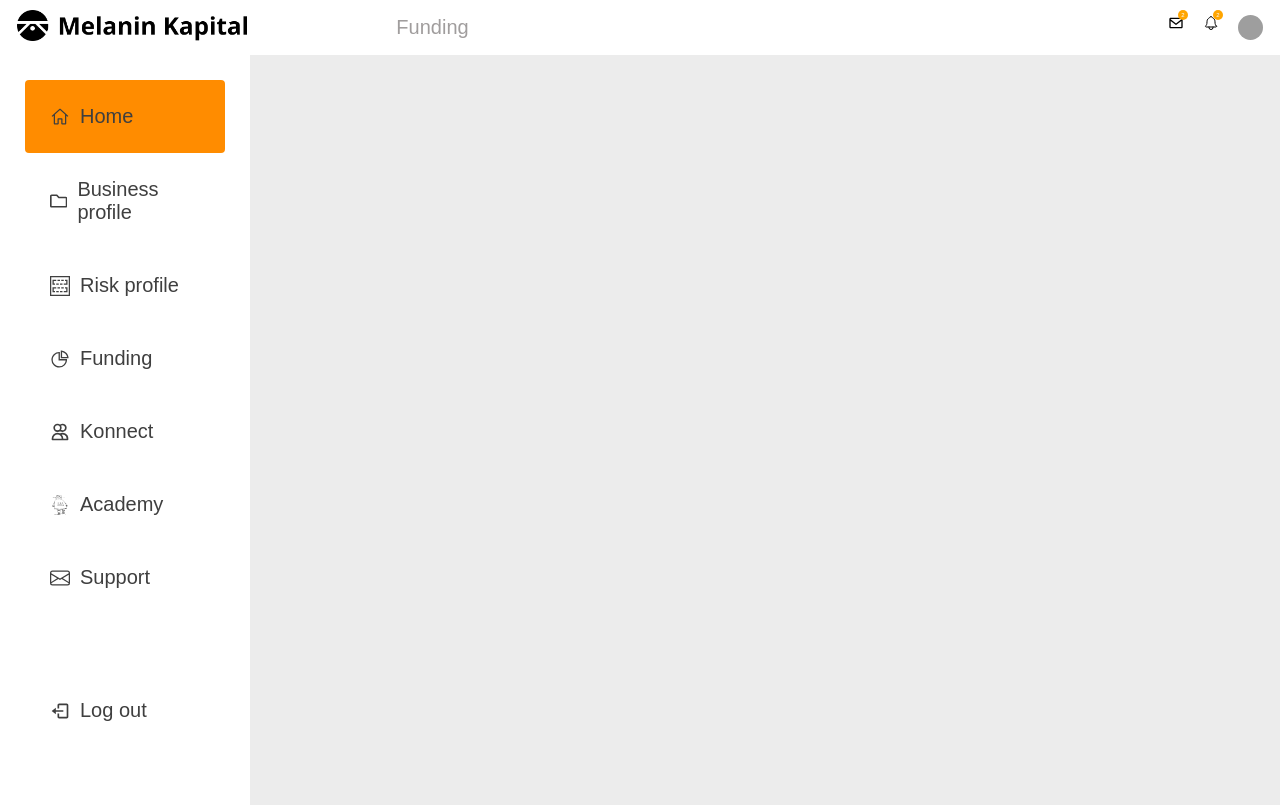
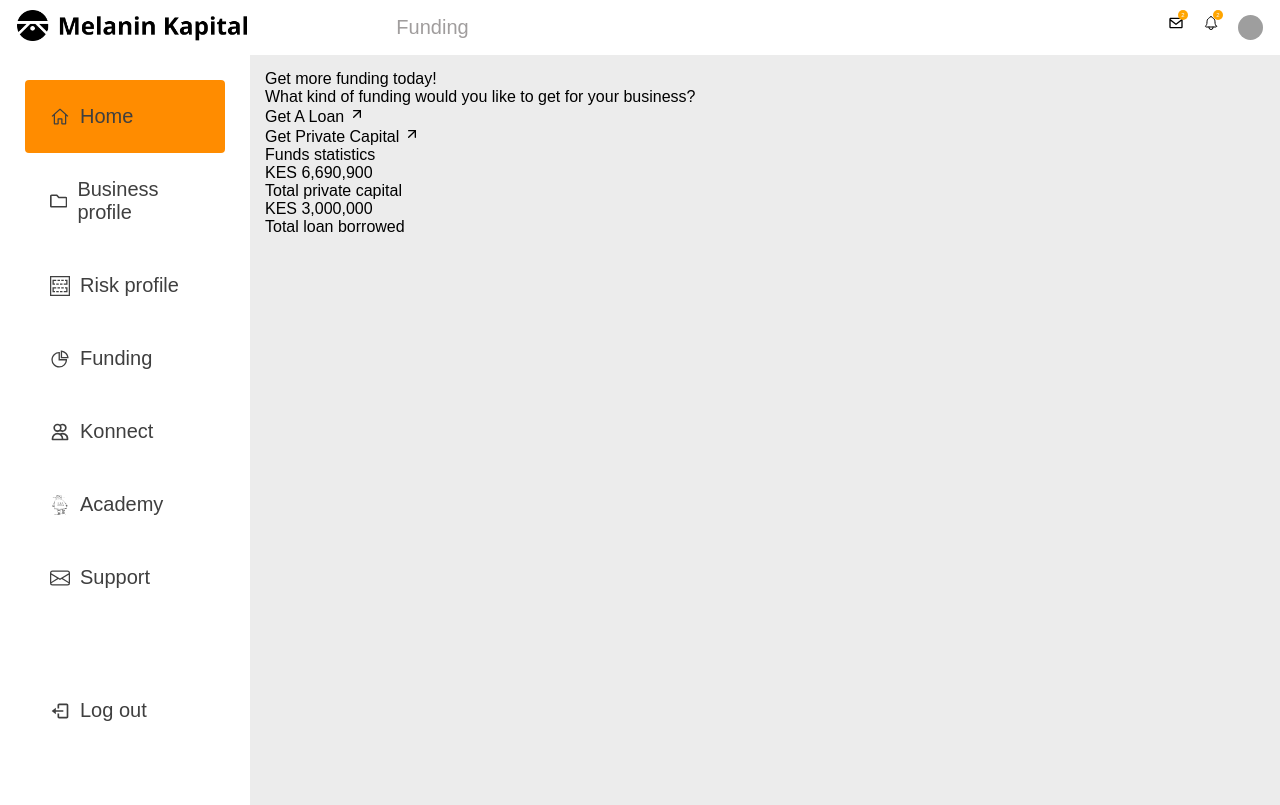
Before and after one commit to siccoo/melanin_kapital, a React (Create React App) app: page / in a window 1280 px wide. Built offline with nearby package versions, Linux system fonts and the light colour scheme; grey boxes are pictures that could not be loaded.

Commit message:
updates on components & pages

```diff
--- a/src/App.css
+++ b/src/App.css
@@ -17,12 +17,3 @@ a {
 .container {
   display: flex;
 }
-
-.main__content {
-  flex: 4;
-  background-color: #ececec;
-  padding: 15px;
-  height: calc(100vh - 50px);
-  position: sticky;
-  top: 50px;
-}
--- a/src/App.js
+++ b/src/App.js
@@ -3,6 +3,7 @@ import Topbar from "./components/topbar/Topbar";
 import { BrowserRouter as Router, Switch, Route, Link } from "react-router-dom";
 
 import "./App.css";
+import Home from "./pages/home/Home";
 
 function App() {
   return (
@@ -11,9 +12,7 @@ function App() {
       <div className="container">
         <Sidebar />
         <Switch>
-          <div className="main__content">
-
-          </div>
+          <Home />
         </Switch>
 
       </div>
--- /dev/null
+++ b/src/components/fundStatistics/FundStatistics.jsx
@@ -0,0 +1,39 @@
+import "./fundstatistics.css";
+
+import { FiArrowUpRight } from "react-icons/fi";
+
+export default function FundStatistics() {
+  return (
+    <div className="fundStatWrapper">
+      <p>Get more funding today!</p>
+      <span>What kind of funding would you like to get for your business?</span>
+      <div className="fundStatLoan">
+        <p>
+          Get A Loan{" "}
+          <span>
+            <FiArrowUpRight />
+          </span>
+        </p>
+      </div>
+      <div className="fundStatCapital">
+        <p>
+          Get Private Capital{" "}
+          <span>
+            <FiArrowUpRight />
+          </span>
+        </p>
+      </div>
+      <section className="fundStatContainer">
+        <p>Funds statistics</p>
+        <div className="roundedContainer">
+          <p>KES 6,690,900</p>
+          <span>Total private capital</span>
+        </div>
+        <div className="roundedContainer">
+          <p>KES 3,000,000</p>
+          <span>Total loan borrowed</span>
+        </div>
+      </section>
+    </div>
+  );
+}
--- /dev/null
+++ b/src/pages/home/Home.jsx
@@ -0,0 +1,10 @@
+import FundStatistics from '../../components/fundStatistics/FundStatistics'
+import './home.css'
+
+export default function Home() {
+  return (
+    <div className='home'>
+        <FundStatistics />
+    </div>
+  )
+}
--- /dev/null
+++ b/src/pages/home/home.css
@@ -0,0 +1,8 @@
+.home {
+    flex: 4;
+    background-color: #ececec;
+    padding: 15px;
+    height: calc(100vh - 50px);
+    position: sticky;
+    top: 50px;
+  }
```
Also changed, not shown: src/components/currentLoans/CurrentLoans.jsx (added, +7 -0 lines), src/components/currentLoans/currentloans.css (added), src/components/fundStatistics/fundstatistics.css (added), src/components/loanHistory/LoanHistory.jsx (added), src/components/loanHistory/loanhistory.css (added).
